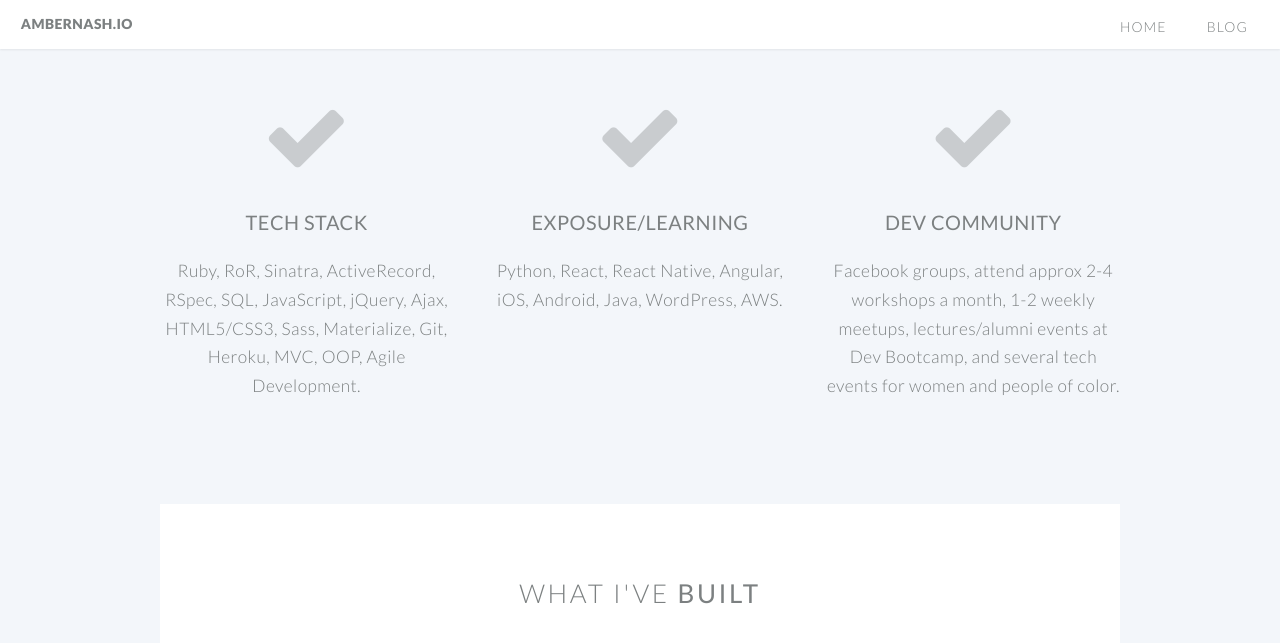
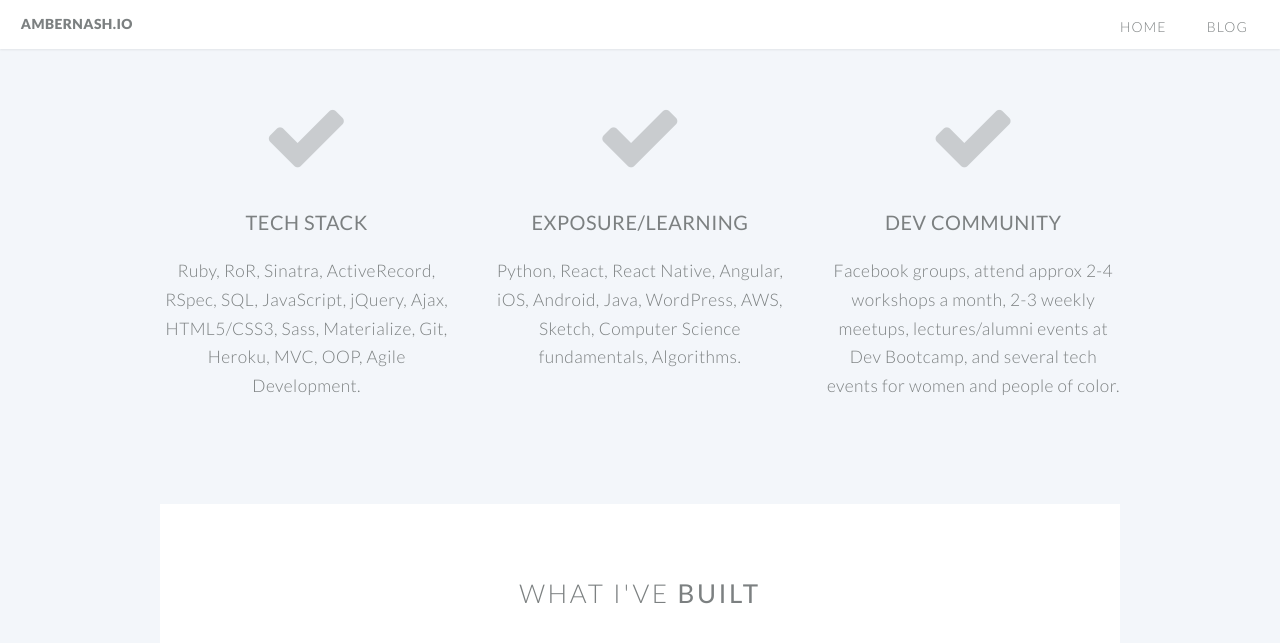
Before and after one commit to amber-nash/portfolio, a Jekyll site: the page built from index.html, in a window 1280 px wide and 900 px high, scrolled down 1415 px, cut to the strip 0-661 px from the top of the window. Shown: the top 643 px of the strip. Built offline with Jekyll 4.4.1, drawn with Linux system fonts in a browser that asks for light colours.

Commit message:
Add more skils to Exposure section.

```diff
--- a/index.html
+++ b/index.html
@@ -51,7 +51,7 @@ layout: landing-page
 									<header>
 										<h3><strong>Exposure/Learning</strong></h3>
 									</header>
-									<p>Python, React, React Native, Angular, iOS, Android, Java, WordPress, AWS.</p>
+									<p>Python, React, React Native, Angular, iOS, Android, Java, WordPress, AWS, Sketch, Computer Science fundamentals, Algorithms.</p>
 								</section>
 
 							</div>
@@ -62,7 +62,7 @@ layout: landing-page
 									<header>
 										<h3><strong>Dev Community</strong></h3>
 									</header>
-									<p>Facebook groups, attend approx 2-4 workshops a month, 1-2 weekly meetups, lectures/alumni events at Dev Bootcamp, and several tech events for women and people of color.</p>
+									<p>Facebook groups, attend approx 2-4 workshops a month, 2-3 weekly meetups, lectures/alumni events at Dev Bootcamp, and several tech events for women and people of color.</p>
 								</section>
 
 							</div>
```
Also changed, not shown: 2 other files.
